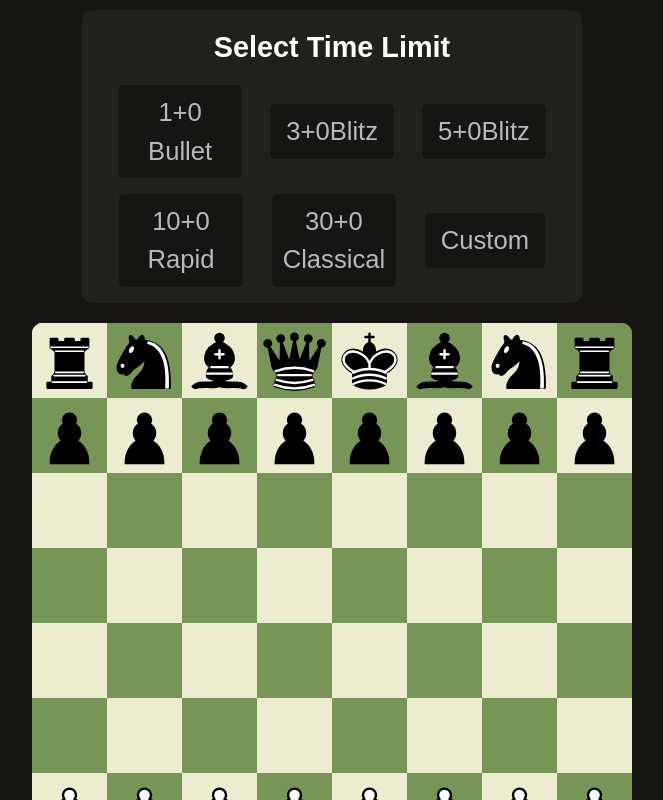
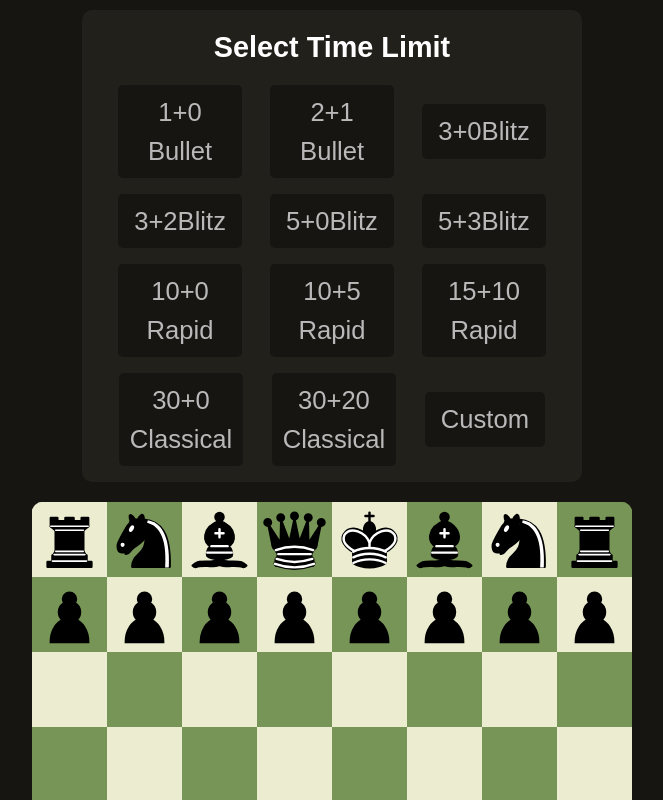
Before and after one commit to codeveryday-exe/chess, a React (Vite) app: page / in a window 1280 px wide. Shown: the whole page, without its empty margins (308-971 px from the left). Built offline with nearby package versions, Linux system fonts and the light colour scheme.

Commit message:
feat: add time increment feature

```diff
--- a/package.json
+++ b/package.json
@@ -8,7 +8,8 @@
     "build": "tsc -b && vite build",
     "lint": "eslint .",
     "preview": "vite preview",
-    "format": "prettier --write ."
+    "format": "prettier --write .",
+    "tsc": "tsc"
   },
   "dependencies": {
     "chess.js": "^1.4.0",
--- a/src/App.tsx
+++ b/src/App.tsx
@@ -8,15 +8,15 @@ import { TimeLimitSelectionBox } from './components/TimeLimitSelectionBox';
 import { BLACK, WHITE } from 'chess.js';
 
 export default function App() {
-  const { promotionWaitingMove, selectedTime } = useBoard();
+  const { promotionWaitingMove, selectedTimeControl } = useBoard();
 
   return (
     <main className={styles.app}>
-      {!selectedTime && <TimeLimitSelectionBox />}
-      {selectedTime && (
+      {!selectedTimeControl && <TimeLimitSelectionBox />}
+      {selectedTimeControl && (
         <div className={styles.clockBox}>
-          <Clock timeLimit={selectedTime} color={WHITE} />
-          <Clock timeLimit={selectedTime} color={BLACK} />
+          <Clock timeLimit={selectedTimeControl.time} color={WHITE} />
+          <Clock timeLimit={selectedTimeControl.time} color={BLACK} />
         </div>
       )}
       <Board />
--- a/src/components/Board.tsx
+++ b/src/components/Board.tsx
@@ -26,7 +26,7 @@ export function Board() {
     setSelectedPiece,
     promotionWaitingMove,
     setPromotionWaitingMove,
-    selectedTime,
+    selectedTimeControl,
     isTimeout,
     getMoves,
     makeMove,
@@ -37,7 +37,10 @@ export function Board() {
   }, [getMoves, selectedPiece]);
 
   return (
-    <div className={styles.board} inert={promotionWaitingMove !== undefined || selectedTime === undefined || isTimeout}>
+    <div
+      className={styles.board}
+      inert={promotionWaitingMove !== undefined || selectedTimeControl === undefined || isTimeout}
+    >
       {board.map((row, columnIndex) =>
         row.map((piece, rowIndex) => {
           const matchingMove = possibleMoves.find((move) => move.to === boardNotation[columnIndex][rowIndex]);
--- a/src/components/TimeLimitSelectionBox.tsx
+++ b/src/components/TimeLimitSelectionBox.tsx
@@ -3,34 +3,44 @@ import { useBoard } from '../contexts/BoardContext';
 import styles from './TimeLimitSelectionBox.module.css';
 
 export function TimeLimitSelectionBox() {
-  const { setSelectedTime } = useBoard();
+  const { setSelectedTimeControl } = useBoard();
   const [toggleCustomTimeSelector, setToggleCustomTimeSelector] = useState(false);
+
+  const timeControlPresets = [
+    { time: 60, increment: 0 },
+    { time: 120, increment: 1 },
+    { time: 180, increment: 0 },
+    { time: 180, increment: 2 },
+    { time: 300, increment: 0 },
+    { time: 300, increment: 3 },
+    { time: 600, increment: 0 },
+    { time: 600, increment: 5 },
+    { time: 900, increment: 10 },
+    { time: 1800, increment: 0 },
+    { time: 1800, increment: 20 },
+  ];
 
   return (
     <>
       <div className={styles.box}>
         <p className={styles.infoText}>Select Time Limit</p>
         <div className={styles.timeSelectionBox}>
-          <button onClick={() => setSelectedTime(60)} type="button" className={styles.timeSelectionBtn}>
-            <p>1+0</p>
-            <p>Bullet</p>
-          </button>
-          <button onClick={() => setSelectedTime(180)} type="button" className={styles.timeSelectionBtn}>
-            <p>3+0</p>
-            <p>Blitz</p>
-          </button>
-          <button onClick={() => setSelectedTime(300)} type="button" className={styles.timeSelectionBtn}>
-            <p>5+0</p>
-            <p>Blitz</p>
-          </button>
-          <button onClick={() => setSelectedTime(600)} type="button" className={styles.timeSelectionBtn}>
-            <p>10+0</p>
-            <p>Rapid</p>
-          </button>
-          <button onClick={() => setSelectedTime(1800)} type="button" className={styles.timeSelectionBtn}>
-            <p>30+0</p>
-            <p>Classical</p>
-          </button>
+          {timeControlPresets.map((preset, index) => {
+            const minute = preset.time / 60;
+            return (
+              <button
+                onClick={() => setSelectedTimeControl(preset)}
+                key={index}
+                type="button"
+                className={styles.timeSelectionBtn}
+              >
+                <p>
+                  {minute}+{preset.increment}
+                </p>
+                <p>{minute < 3 ? 'Bullet' : minute < 10 ? 'Blitz' : minute < 30 ? 'Rapid' : 'Classical'}</p>
+              </button>
+            );
+          })}
           <button
             onClick={() => setToggleCustomTimeSelector((value) => !value)}
             type="button"
@@ -44,7 +54,7 @@ export function TimeLimitSelectionBox() {
                 event.preventDefault();
                 const form = event.currentTarget;
                 const formData = new FormData(form);
-                setSelectedTime(Number(formData.get('minutes')) * 60);
+                setSelectedTimeControl({ time: Number(formData.get('minutes')) * 60, increment: 0 });
               }}
               className={styles.customTimeBox}
             >
@@ -53,6 +63,7 @@ export function TimeLimitSelectionBox() {
                 name="minutes"
                 type="number"
                 min={0.1}
+                step={0.01}
                 placeholder="Enter as minutes"
                 required
               />
--- a/src/contexts/BoardContext.tsx
+++ b/src/contexts/BoardContext.tsx
@@ -1,10 +1,13 @@
-import { Chess, Move, type Color, type Square } from 'chess.js';
+import { Chess, Move, WHITE, type Color, type Square } from 'chess.js';
 import { createContext, useCallback, useContext, useMemo, useState, type ReactNode } from 'react';
 import type { BoardPiece } from '../types';
 import { useSound } from '../components/hooks/useSound';
 import moveSrc from '../assets/move.mp3';
 import captureSrc from '../assets/capture.mp3';
 import gameOverSrc from '../assets/gameOver.mp3';
+import { useSetClock } from './ClockContext';
+
+type TimeControl = { time: number; increment: number };
 
 interface BoardContextValues {
   board: (BoardPiece | null)[][];
@@ -22,8 +25,8 @@ interface BoardContextValues {
   setPromotionWaitingMove: (move: Move | undefined) => void;
   selectedPiece: BoardPiece | undefined;
   setSelectedPiece: (piece: BoardPiece | undefined) => void;
-  selectedTime: number | undefined;
-  setSelectedTime: (time: number | undefined) => void;
+  selectedTimeControl: TimeControl | undefined;
+  setSelectedTimeControl: (newTimeControl: TimeControl | undefined) => void;
 }
 
 const BoardContext = createContext<BoardContextValues | null>(null);
@@ -52,11 +55,23 @@ export function BoardContextProvider({ children }: { children: ReactNode }) {
   const [turn, setTurn] = useState(() => chess.turn());
   const [promotionWaitingMove, setPromotionWaitingMove] = useState<Move>();
   const [selectedPiece, setSelectedPiece] = useState<BoardPiece>();
-  const [selectedTime, setSelectedTime] = useState<number>();
+  const [selectedTimeControl, _setSelectedTimeControl] = useState<TimeControl>();
 
   const [moveSound] = useSound(moveSrc);
   const [captureSound] = useSound(captureSrc);
   const [gameOverSound] = useSound(gameOverSrc);
+
+  function setSelectedTimeControl(newTimeControl: TimeControl | undefined) {
+    _setSelectedTimeControl(newTimeControl);
+    if (newTimeControl) {
+      setWhiteTimeLeft(newTimeControl.time);
+      setBlackTimeLeft(newTimeControl.time);
+      whiteMsLeftRef.current = newTimeControl.time * 1000;
+      blackMsLeftRef.current = newTimeControl.time * 1000;
+    }
+  }
+
+  const { setWhiteTimeLeft, setBlackTimeLeft, whiteMsLeftRef, blackMsLeftRef } = useSetClock();
 
   function syncState() {
     setBoard(chess.board());
@@ -71,7 +86,7 @@ export function BoardContextProvider({ children }: { children: ReactNode }) {
   function reset() {
     chess.reset();
     syncState();
-    setSelectedTime(undefined);
+    setSelectedTimeControl(undefined);
     setSelectedPiece(undefined);
     setPromotionWaitingMove(undefined);
   }
@@ -87,6 +102,13 @@ export function BoardContextProvider({ children }: { children: ReactNode }) {
       gameOverSound();
     }
     syncState();
+    if (turn === WHITE) {
+      whiteMsLeftRef.current += selectedTimeControl!.increment * 1000;
+      setWhiteTimeLeft(Math.ceil(whiteMsLeftRef.current / 1000));
+    } else {
+      blackMsLeftRef.current += selectedTimeControl!.increment * 1000;
+      setBlackTimeLeft(Math.ceil(blackMsLeftRef.current / 1000));
+    }
   }
 
   const finishGameByTimeout = useCallback(() => {
@@ -116,8 +138,8 @@ export function BoardContextProvider({ children }: { children: ReactNode }) {
         setPromotionWaitingMove,
         selectedPiece,
         setSelectedPiece,
-        selectedTime,
-        setSelectedTime,
+        selectedTimeControl,
+        setSelectedTimeControl,
         turn,
         reset,
         makeMove,
--- a/src/contexts/Clock.tsx
+++ b/src/contexts/Clock.tsx
@@ -1,16 +1,18 @@
-import { useEffect, useRef, useState } from 'react';
+import { useEffect } from 'react';
 import styles from './Clock.module.css';
 import { useBoard } from './BoardContext';
 import { WHITE } from 'chess.js';
 import clsx from 'clsx';
+import { useClock, useSetClock } from './ClockContext';
 
 export function Clock({ timeLimit, color }: { timeLimit: number; color: 'w' | 'b' }) {
   const { turn, isTimeout, finishGameByTimeout, isCheckmate, isDraw, isStalemate } = useBoard();
+  const { whiteTimeLeft, blackTimeLeft } = useClock();
+  const { whiteMsLeftRef, blackMsLeftRef, setWhiteTimeLeft, setBlackTimeLeft } = useSetClock();
 
-  // for UI
-  const [timeLeft, setTimeLeft] = useState(timeLimit);
-  // for logic
-  const msLeftRef = useRef(timeLeft * 1000);
+  const msLeftRef = color === WHITE ? whiteMsLeftRef : blackMsLeftRef;
+  const timeLeft = color === WHITE ? whiteTimeLeft : blackTimeLeft;
+  const setTimeLeft = color === WHITE ? setWhiteTimeLeft : setBlackTimeLeft;
   const isPaused = turn !== color || isTimeout || isCheckmate || isDraw || isStalemate;
 
   useEffect(() => {
@@ -38,7 +40,7 @@ export function Clock({ timeLimit, color }: { timeLimit: number; color: 'w' | 'b
       msLeftRef.current = msLeft - timeSpent;
       clearInterval(intervalId);
     };
-  }, [finishGameByTimeout, isPaused]);
+  }, [finishGameByTimeout, isPaused, msLeftRef, setTimeLeft]);
 
   let seconds = timeLeft;
   const hours = Math.floor(seconds / 3600);
--- /dev/null
+++ b/src/contexts/ClockContext.tsx
@@ -0,0 +1,54 @@
+import { createContext, useContext, useMemo, useRef, useState, type ReactNode } from 'react';
+
+interface ClockContextValues {
+  whiteTimeLeft: number;
+  blackTimeLeft: number;
+}
+
+interface SetClockContextValues {
+  setWhiteTimeLeft: (time: number) => void;
+  setBlackTimeLeft: (time: number) => void;
+  whiteMsLeftRef: React.RefObject<number>;
+  blackMsLeftRef: React.RefObject<number>;
+}
+
+const ClockContext = createContext<ClockContextValues | null>(null);
+const SetClockContext = createContext<SetClockContextValues | null>(null);
+
+export function useClock() {
+  const value = useContext(ClockContext);
+
+  if (!value) {
+    throw new Error('useClock() must be used within ClockContextProvider');
+  }
+
+  return value;
+}
+
+export function useSetClock() {
+  const value = useContext(SetClockContext);
+
+  if (!value) {
+    throw new Error('useSetClock() must be used within ClockContextProvider');
+  }
+
+  return value;
+}
+
+export function ClockContextProvider({ children }: { children: ReactNode }) {
+  // move ref & state for each color (2 in total for each)
+  const [whiteTimeLeft, setWhiteTimeLeft] = useState(Infinity);
+  const [blackTimeLeft, setBlackTimeLeft] = useState(Infinity);
+
+  const whiteMsLeftRef = useRef(Infinity);
+  const blackMsLeftRef = useRef(Infinity);
+  const setters = useMemo(() => {
+    return { setWhiteTimeLeft, setBlackTimeLeft, whiteMsLeftRef, blackMsLeftRef };
+  }, []);
+
+  return (
+    <ClockContext value={{ whiteTimeLeft, blackTimeLeft }}>
+      <SetClockContext value={setters}>{children}</SetClockContext>
+    </ClockContext>
+  );
+}
--- a/src/main.tsx
+++ b/src/main.tsx
@@ -3,11 +3,14 @@ import { createRoot } from 'react-dom/client';
 import './index.css';
 import App from './App.tsx';
 import { BoardContextProvider } from './contexts/BoardContext.tsx';
+import { ClockContextProvider } from './contexts/ClockContext.tsx';
 
 createRoot(document.getElementById('root')!).render(
   <StrictMode>
-    <BoardContextProvider>
-      <App />
-    </BoardContextProvider>
+    <ClockContextProvider>
+      <BoardContextProvider>
+        <App />
+      </BoardContextProvider>
+    </ClockContextProvider>
   </StrictMode>,
 );
```
Also changed, not shown: 1 other file (tests, documents, lock files or other folders).
